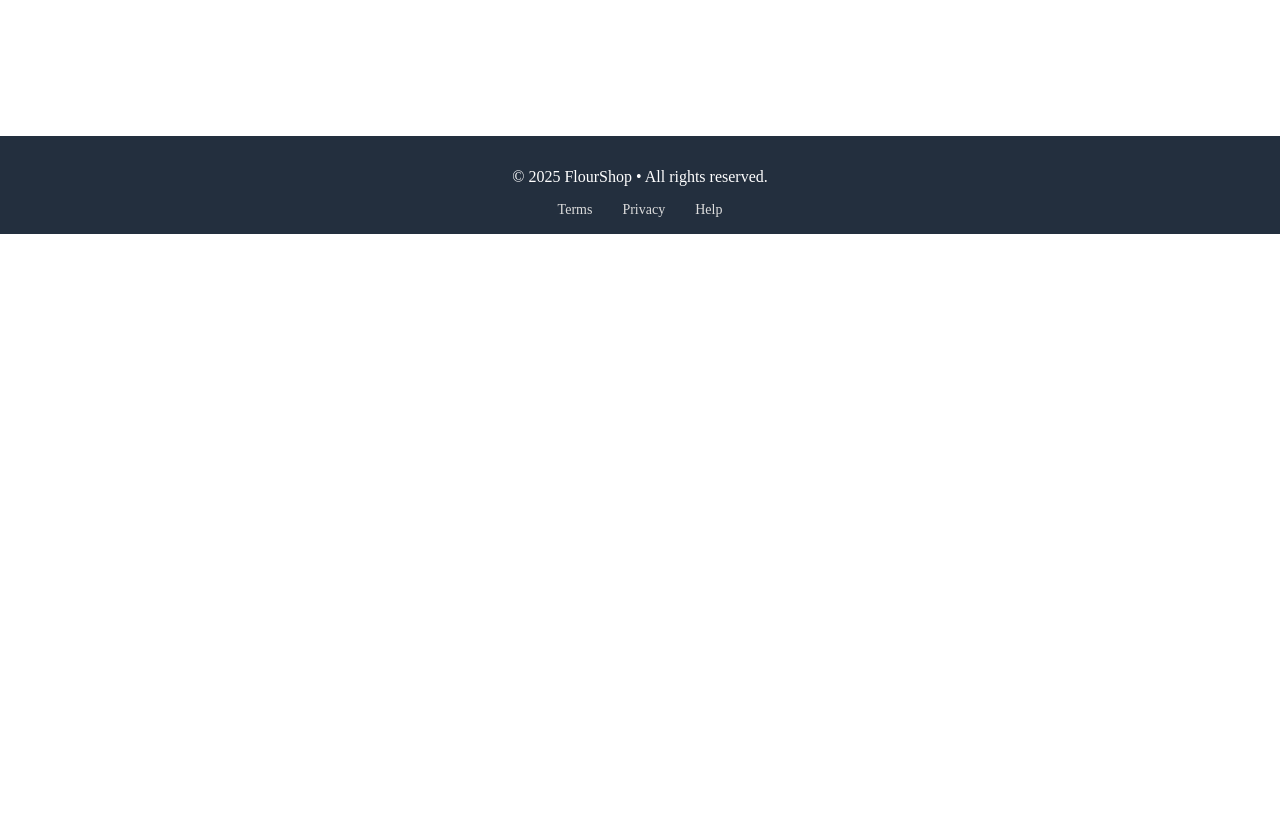
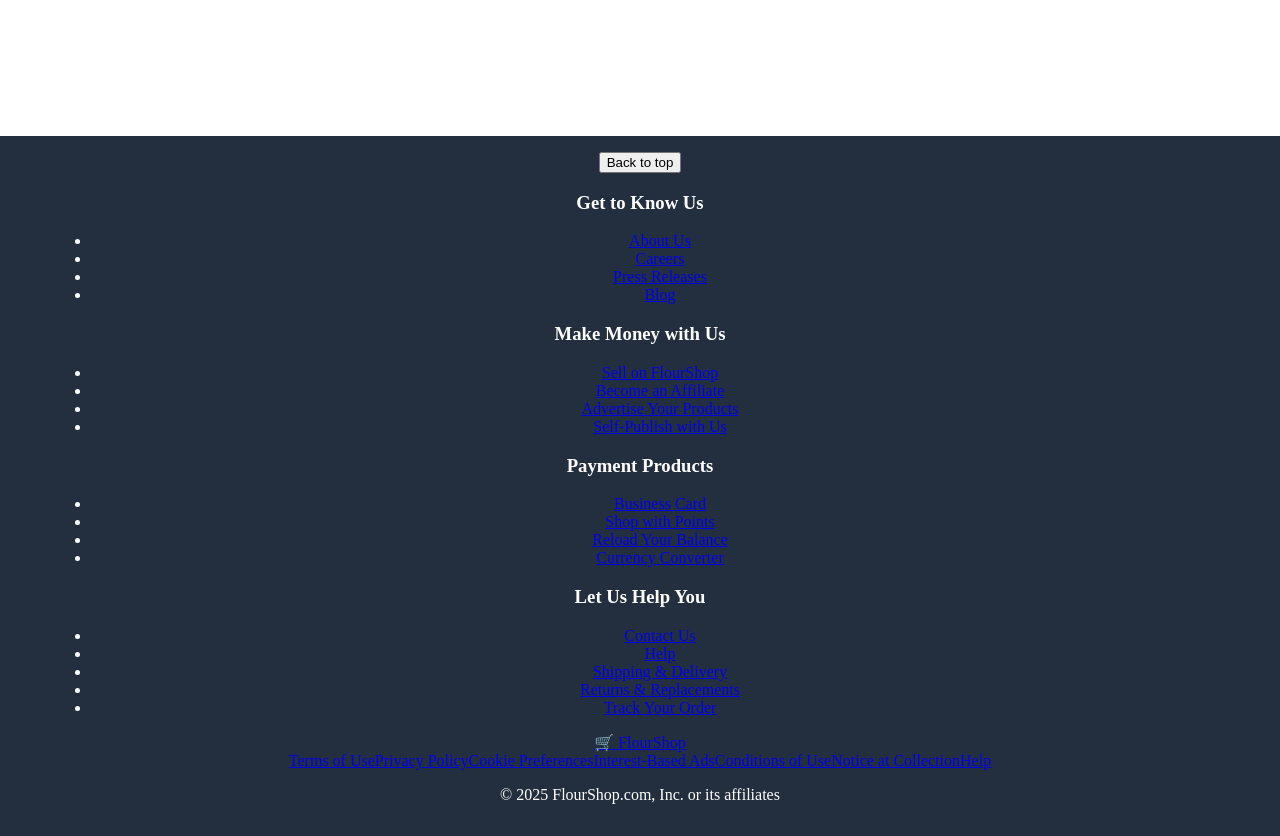
Before and after one commit to revia05/E-Commerce, a React (Vite) app: page /cart in a window 1280 px wide. Shown: the part 660-1496 px from the top of the page. Before the commit the page ends 894 px from the top, so only its background shows below. Built offline with nearby package versions, Linux system fonts and the light colour scheme.

Commit message:
Update Footer.jsx

```diff
--- a/src/components/Footer.jsx
+++ b/src/components/Footer.jsx
@@ -1,15 +1,86 @@
 import React from "react";
+import { Link } from "react-router-dom";
 import "./AmazonStyle.css";
 
-const Footer = () => (
-  <footer className="amazon-footer">
-    <p>&copy; {new Date().getFullYear()} FlourShop • All rights reserved.</p>
-    <div className="footer-links">
-      <a href="/">Terms</a>
-      <a href="/">Privacy</a>
-      <a href="/">Help</a>
-    </div>
-  </footer>
-);
+const Footer = () => {
+  return (
+    <footer className="amazon-footer">
+      {/* Back to top button */}
+      <div className="footer-back-to-top">
+        <button
+          onClick={() => window.scrollTo({ top: 0, behavior: 'smooth' })}
+          className="back-to-top-btn"
+        >
+          Back to top
+        </button>
+      </div>
+
+      {/* Main footer content */}
+      <div className="footer-content">
+        <div className="footer-section">
+          <h3>Get to Know Us</h3>
+          <ul>
+            <li><Link to="/about">About Us</Link></li>
+            <li><Link to="/careers">Careers</Link></li>
+            <li><Link to="/press">Press Releases</Link></li>
+            <li><Link to="/blog">Blog</Link></li>
+          </ul>
+        </div>
+
+        <div className="footer-section">
+          <h3>Make Money with Us</h3>
+          <ul>
+            <li><Link to="/sell">Sell on FlourShop</Link></li>
+            <li><Link to="/affiliate">Become an Affiliate</Link></li>
+            <li><Link to="/advertise">Advertise Your Products</Link></li>
+            <li><Link to="/self-publish">Self-Publish with Us</Link></li>
+          </ul>
+        </div>
+
+        <div className="footer-section">
+          <h3>Payment Products</h3>
+          <ul>
+            <li><Link to="/business">Business Card</Link></li>
+            <li><Link to="/shop">Shop with Points</Link></li>
+            <li><Link to="/reload">Reload Your Balance</Link></li>
+            <li><Link to="/currency">Currency Converter</Link></li>
+          </ul>
+        </div>
+
+        <div className="footer-section">
+          <h3>Let Us Help You</h3>
+          <ul>
+            <li><Link to="/contact">Contact Us</Link></li>
+            <li><Link to="/help">Help</Link></li>
+            <li><Link to="/shipping">Shipping & Delivery</Link></li>
+            <li><Link to="/returns">Returns & Replacements</Link></li>
+            <li><Link to="/track">Track Your Order</Link></li>
+          </ul>
+        </div>
+      </div>
+
+      {/* Footer bottom */}
+      <div className="footer-bottom">
+        <div className="footer-bottom-content">
+          <div className="footer-logo">
+            <Link to="/">🛒 FlourShop</Link>
+          </div>
+          <div className="footer-bottom-links">
+            <Link to="/terms">Terms of Use</Link>
+            <Link to="/privacy">Privacy Policy</Link>
+            <Link to="/cookies">Cookie Preferences</Link>
+            <Link to="/ads">Interest-Based Ads</Link>
+            <Link to="/conditions">Conditions of Use</Link>
+            <Link to="/notice">Notice at Collection</Link>
+            <Link to="/help">Help</Link>
+          </div>
+          <div className="footer-copyright">
+            <p>&copy; {new Date().getFullYear()} FlourShop.com, Inc. or its affiliates</p>
+          </div>
+        </div>
+      </div>
+    </footer>
+  );
+};
 
 export default Footer;
```
